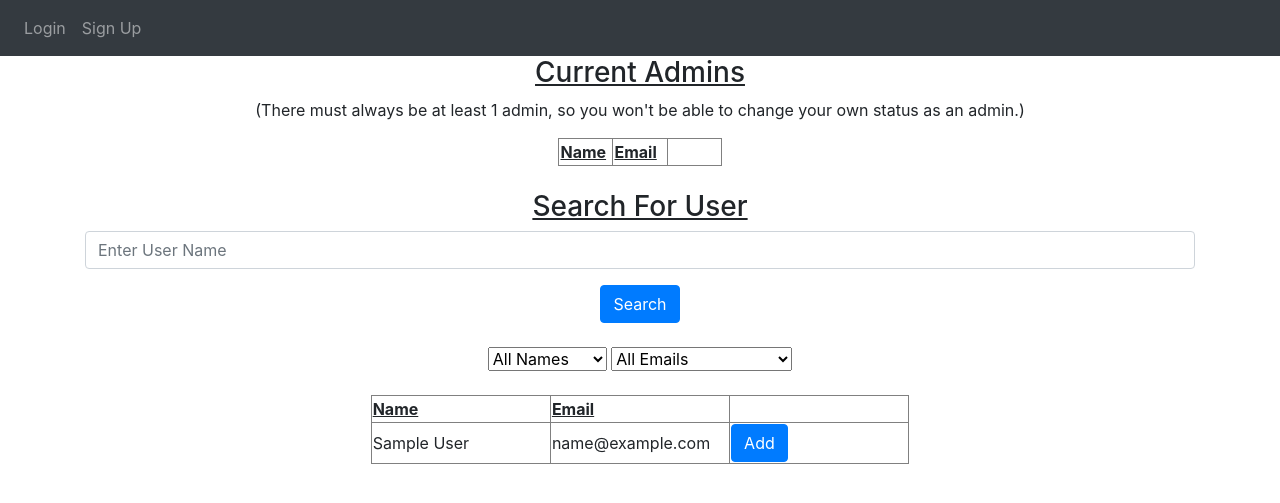
After one commit to KrayziCoder11/WebsiteDB, a Flask app: page /delete_admin/1 in a window 1280 px wide. The commit adds this page. Shown: the top 503 px of the page. Run offline with Flask 2, Linux system fonts and the light colour scheme; tables that the repository leaves empty hold one stand-in row (values such as "Sample post"); lists and menus that the app fills with data are empty; some libraries are stand-ins or nearby versions.

Commit message:
allowed current admins to create and remove more admins

```diff
--- a/TODO.txt
+++ b/TODO.txt
@@ -3,9 +3,6 @@ add pop up to ensure user means to delete a specific computer - (responsive form
 
 
 add delete confirm page for admins
-adapt edit page to allow for editing all computer ettributes
-    make sure it woirks
-    assign buttons to functions
 allow admins to change exisiting users into admins
     allow reverse as well
 
--- a/website/logic.py
+++ b/website/logic.py
@@ -20,7 +20,6 @@ def get_models(computers):
             models.append(c.model)
     return models
 
-
 def selectionSort(computers):
     size = len(computers)
     for s in range(size):
@@ -36,3 +35,15 @@ def selectionSort(computers):
         # Arranging min at the correct position
         (computers[s], computers[min_idx]) = (computers[min_idx], computers[s])
     return computers
+
+def sort_admins(all_users, current_user):
+    admins = []
+    for u in all_users:
+        if (u.is_admin) and (u.email is not current_user.email):
+            admins.append(u)
+
+    users = []
+    for u in all_users:
+        if not(u.is_admin):
+            users.append(u)
+    return admins, users
--- /dev/null
+++ b/website/templates/admins.html
@@ -0,0 +1,94 @@
+{% extends "base.html" %}
+
+{% block title %}Search{% endblock %}
+{% block content %}
+
+
+<form method="POST">
+
+
+    <h3 align="center" id="title"><u>Current Admins</u></h3>
+    <p align="center">(There must always be at least 1 admin, so you won't be able to change your own status as an admin.)</p>
+
+    <table align="center" border=" 1px solid">
+        <tr>
+            <th style ="width: 30%"><u>Name</u></th>
+            <th style ="width: 30%"><u>Email</u></th>
+            <th style ="width: 30%"><u></u></th>
+
+        </tr>
+        {% for a in admins %}
+        <tr>
+          <td> {{a.name}} </td>
+          <td> {{a.email}} </td>
+          <td>
+            <a href="/delete_admin/{{a.id}}">
+                <input type = "button" value = "Delete" class="btn btn-primary">
+            </a>
+          </td>
+
+        </tr>
+        {%endfor%}
+    </table>
+    <br />
+
+    <h3 align="center" id="title"><u>Search For User</u></h3>
+    <div class="form-group">
+      <input
+        type="search name"
+        class="form-control"
+        id="search name"
+        name="search name"
+        placeholder="Enter User Name"
+      />
+    </div>
+
+    <div align="center">
+      <button type="submit" class="btn btn-primary">Search</button>
+      <br/>
+      <br/>
+      <select name="name" id="name">
+            <option value="" selected>All Names</option>
+            {% for u in users %}
+            <option value="{{u.name}}">{{u.name}}</option>
+            {%endfor%}
+        </select>
+
+        <select name="email" id="email">
+            <option value="" selected>All Emails</option>
+            {% for u in users %}
+            <option value="{{u.email}}">{{u.email}}</option>
+            {%endfor%}
+        </select>
+
+    </div>
+
+    <br />
+
+
+
+    <table align = "center" border=" 1px solid">
+        <tr>
+            <th style ="width: 30%"><u>Name</u></th>
+            <th style ="width: 30%"><u>Email</u></th>
+            <th style ="width: 30%"><u></u></th>
+
+        </tr>
+        {% for u in s_users %}
+        <tr>
+          <td> {{u.name}} </td>
+          <td> {{u.email}} </td>
+          <td>
+            <a href="/add_admin/{{u.id}}">
+                <input type = "button" value = "Add" class="btn btn-primary">
+            </a>
+          </td>
+
+        </tr>
+        {%endfor%}
+    </table>
+
+
+</form>
+
+{% endblock %}
--- a/website/templates/base.html
+++ b/website/templates/base.html
@@ -39,6 +39,9 @@
             <a class="nav-item nav-link" id="search" href="/search">Search</a>
             <a class="nav-item nav-link" id="settings" href="/settings">Settings</a>
             <a class="nav-item nav-link" id="logout" href="/logout">Logout</a>
+            {% if user.is_admin %}
+              <a class="nav-item nav-link" id="admins" href="/admins">Admins</a>
+            {% endif %}
           {% else %}
             <a class="nav-item nav-link" id="login" href="/login">Login</a>
             <a class="nav-item nav-link" id="signUp" href="/sign-up">Sign Up</a>
--- a/website/views.py
+++ b/website/views.py
@@ -1,6 +1,6 @@
 from flask import Blueprint, render_template, request, flash, jsonify
 from flask_login import login_required, current_user
-from .models import Computer
+from .models import Computer, User
 from . import db
 from .logic import *
 
@@ -81,6 +81,7 @@ def search():
 @views.route('/computer_edit/<serial>', methods=['GET', 'POST'])
 @login_required
 def computer_edit(serial):
+
     if request.method == 'GET':
         return render_template("computer_edit.html", user = current_user)
     elif request.method == 'POST':
@@ -93,7 +94,20 @@ def computer_edit(serial):
         new_active = request.form.get('active')
 
         if computer:
-            if(new_active != None and new_model != None and new_user != None and new_location != None and new_name != None and new_location != None):
+            if len(new_name) < 1:
+                flash('The computer name is too short!', category='error')
+            elif len(new_user) < 1:
+                flash('The user name is too short!', category='error')
+            elif len(new_location) < 1:
+                flash('Invalid location!', category='error')
+            elif len(new_model) < 1:
+                flash('Invalid Model!', category='error')
+            elif not (new_serial.isdigit()):
+                flash('Serial Number can only have numbers!', category='error')
+            elif new_active == None:
+                flash("Select whether the computer is active", category = "error")
+
+            elif(new_active != None and new_model != None and new_user != None and new_location != None and new_name != None and new_location != None):
                 computer.location = new_location
                 computer.is_active = new_active
                 computer.name = new_name
@@ -106,8 +120,11 @@ def computer_edit(serial):
                 db.session.flush()
                 db.session.commit()
 
-                return render_template("search.html", user = current_user)
-    #return render_template("search.html", user = current_user, computers = computers, models = models, users = users, locations = locations)
+                computers = Computer.query.filter(Computer.name.contains('')).all()
+                models = get_models(computers)
+                users = get_user_names(computers)
+                locations = get_locations(computers)
+                return render_template("search.html", user = current_user, computers = computers, models = models, users = users, locations = locations)
     return render_template("search.html", user = current_user)
 
 
@@ -123,7 +140,7 @@ def edit_settings():
     if request.method == 'GET':
         return render_template("settings_edit.html", user = current_user)
 
-    if request.method == 'POST':
+    elif request.method == 'POST':
         user = current_user
         new_name = request.form.get('new_name')
         new_email = request.form.get('new_email')
@@ -143,3 +160,59 @@ def edit_settings():
 
 
     return render_template("settings_edit.html", user = current_user)
+
+
+@views.route('/admins', methods=['GET', 'POST'])
+@login_required
+def admins():
+    all_users = User.query.filter(User.name.contains('')).all()
+    admins, users = sort_admins(all_users, current_user)
+
+
+    if request.method == 'GET':
+        return render_template("admins.html", user = current_user, admins = admins, users = users, s_users = users)
+
+    elif request.method == 'POST':
+        s_name = request.form.get('search name')
+        name = request.form.get('name')
+        email = request.form.get('email')
+
+        s_users = User.query.filter(User.name.contains(s_name), User.name.contains(name), User.email.contains(email)).all()
+        if s_users:
+            filtered_users = selectionSort(s_users)
+            admins, s_users = sort_admins(filtered_users, current_user)
+
+            return render_template("admins.html", user = current_user, admins = admins, users = users, s_users = s_users)
+
+
+
+
+@views.route('/add_admin/<id>', methods=['GET', 'POST'])
+def add_admin(id):
+    user = User.query.filter_by(id = id).first()
+
+    if user and not (user.is_admin):
+        user.is_admin = True
+
+        db.session.merge(user)
+        db.session.flush()
+        db.session.commit()
+
+    all_users = User.query.filter(User.name.contains('')).all()
+    admins, users = sort_admins(all_users, current_user)
+    return render_template("admins.html", user = current_user, admins = admins, users = users, s_users = users)
+
+@views.route('/delete_admin/<id>', methods=['GET', 'POST'])
+def delete_admin(id):
+    user = User.query.filter_by(id = id).first()
+
+    if user and (user.is_admin):
+        user.is_admin = False
+
+        db.session.merge(user)
+        db.session.flush()
+        db.session.commit()
+
+    all_users = User.query.filter(User.name.contains('')).all()
+    admins, users = sort_admins(all_users, current_user)
+    return render_template("admins.html", user = current_user, admins = admins, users = users, s_users = users)
```
Lines whose indentation alone changed are shown as unchanged.
